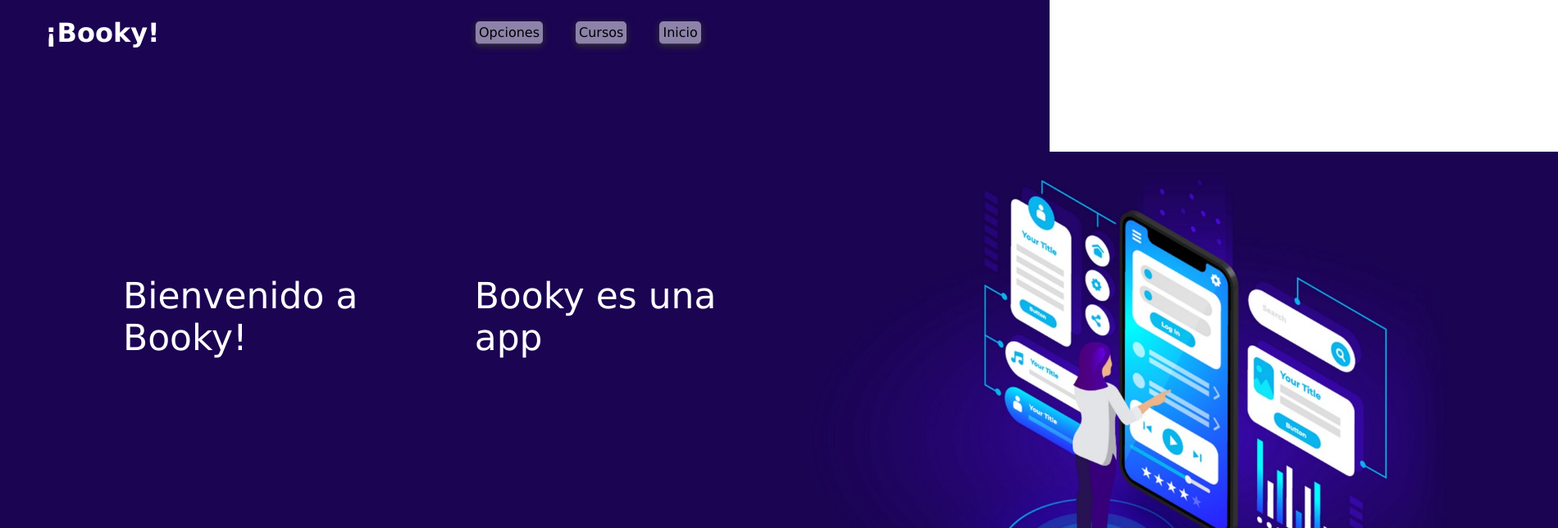
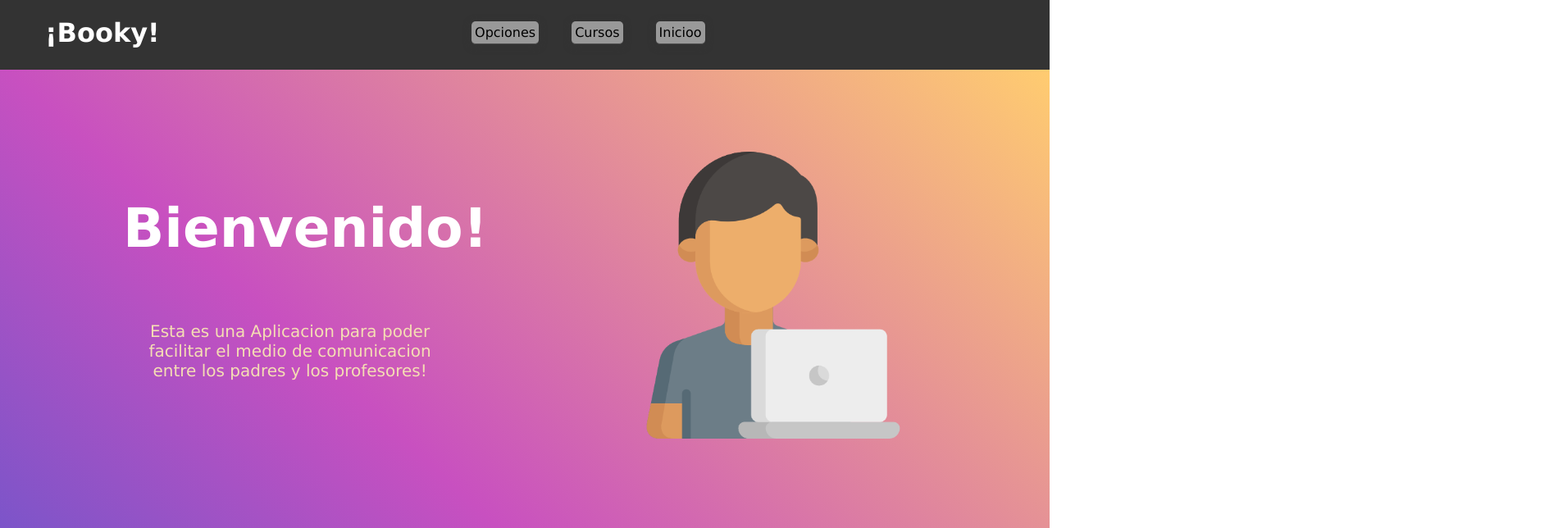
Before and after one commit to Reverie22/booky, a React (Create React App) app: page /HomeScreen in a window 1280 px wide. Shown: the top 644 px of the page at 82% size, 1900 px wide, since content can reach past the window. Built offline with nearby package versions, Linux system fonts and the light colour scheme; what reactfire would draw is missing.

Commit message:
Cmabiando estilos homescreen

```diff
--- a/src/Components/HomeScreenComponent.js
+++ b/src/Components/HomeScreenComponent.js
@@ -1,6 +1,6 @@
 import React from 'react'
 import '../Css/HomeScreenCSS.css';
-import ImagenBanner from '../Imagenes/ImagenBanner.jpg';
+import programador from '../Imagenes/programador.png';
 
 const HomeScreenComponent = () => {
   return (
@@ -11,14 +11,18 @@ const HomeScreenComponent = () => {
       <div className='Navbar'>
       <a href='/LoginScreen'>Opciones</a>
       <a href='/Login'>Cursos</a>
-      <a href='/Login'>Inicio</a>
+      <a href='/Login'>Inicioo</a>
     </div>
     </header>
     <div className='Cuerpo'>
-    <img src={ImagenBanner} className='Banner' alt="Banner" />
+    <img src={programador} className='Banner' alt="Banner" />
+
     <div className='Info'>
-      <p>Bienvenido a Booky!</p>
-      <p>Booky es una app </p>
+      <h2>Bienvenido!</h2>
+
+    </div>
+    <div className='Info2'>
+    <p>Esta es una Aplicacion para poder facilitar el medio de comunicacion entre los padres y los profesores!</p>
     </div>
     </div>
 
--- a/src/Css/HomeScreenCSS.css
+++ b/src/Css/HomeScreenCSS.css
@@ -9,17 +9,17 @@
 
 header {
 
-    background-color: #1b0452;
+    background-color: #ee161600;
     display: contents;
     z-index: 0;
 }
 
 
 .Cuerpo {
-height: 30000px;
-    background-color: #1b0452;
-
-
+    height: 100%;
+    background-color: #4158D0;
+    background-image: linear-gradient(43deg, #4158D0 0%, #C850C0 46%, #FFCC70 100%);
+    min-height: 1000px;
 }
 
 
@@ -35,7 +35,7 @@ height: 30000px;
     top: 0;
     width: 100%;
     height: 55px;
-    background: #1b0452;
+    background: #1b045200;
     z-index: 100;
     margin: auto;
     padding: auto;
@@ -93,7 +93,7 @@ height: 30000px;
 
 }
 .Info p {
-
+display: flex;
     float: left;
     align-items: left;
     text-align: left;
@@ -101,18 +101,34 @@ height: 30000px;
     padding: 0;
 
 }
+
+
 .Info {
 
     display: flex;
     margin: 0;
     width: 800px;
-    padding: 50px;
-    padding-top: 250px;
+    padding: 0px;
+    padding-top: 100px;
     padding-left: 150px;
     font-family: 'Lexend Deca', sans-serif;
     color: white;
     font-size: 44px;
+    z-index: 2;
+}
 
+.Info2 {
+display: flex;
+float: left;
+padding: 0;
+padding-left: 12%;
+width: 400px;
+margin: 0;
+font-size: 20px;
+align-items: center;
+text-align: center;
+justify-content: center;
+color: wheat;
 }
 
 
@@ -123,10 +139,17 @@ height: 30000px;
     display: flex;
     margin: auto;
     padding: auto;
-    width: 1000px;
+    width: 350px;
     padding-top: 100px;
-    padding-left: 900px;
-
+    padding-left: 60%;
+    z-index: 1;
 
 
 }
+
+.Contenedor {
+    margin: 0;
+    padding: 0;
+    background-color: #333;
+    width: 100%;
+}
```
Also changed, not shown: src/Imagenes/programador.png (added).
